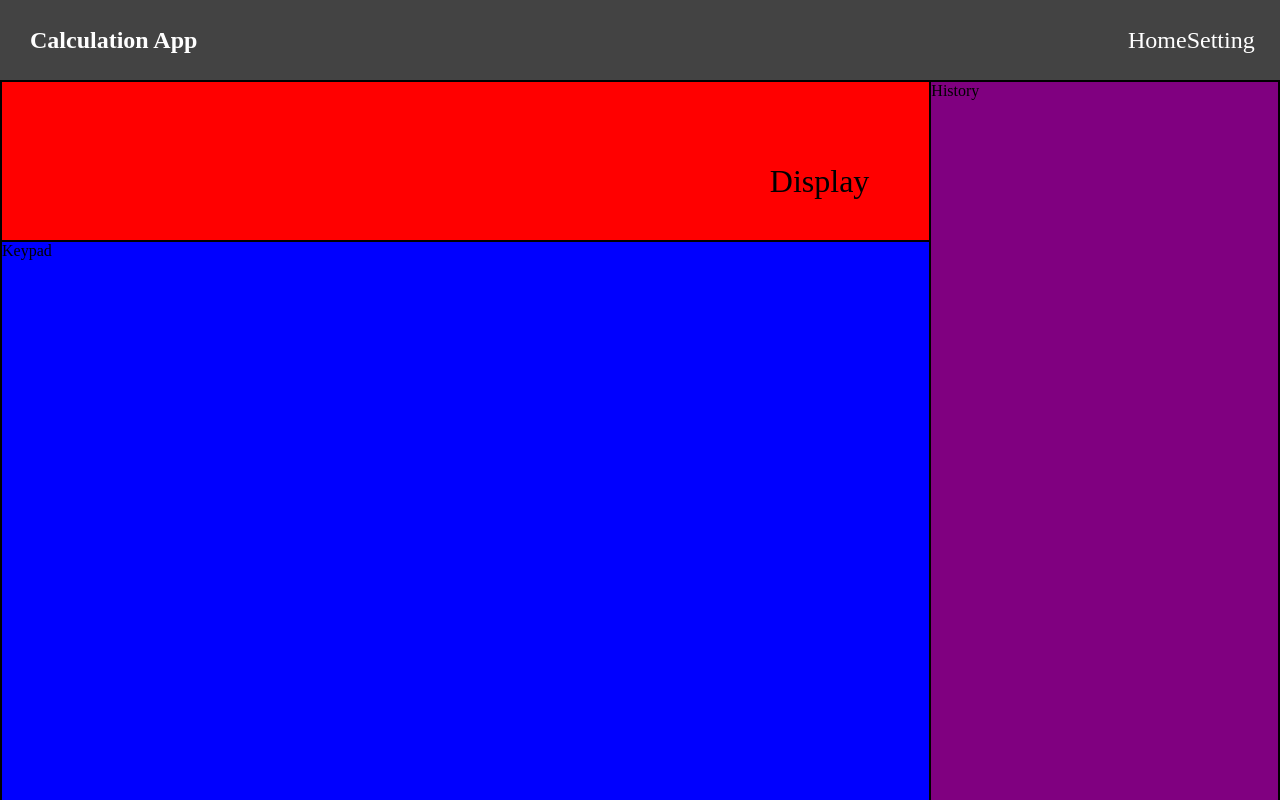
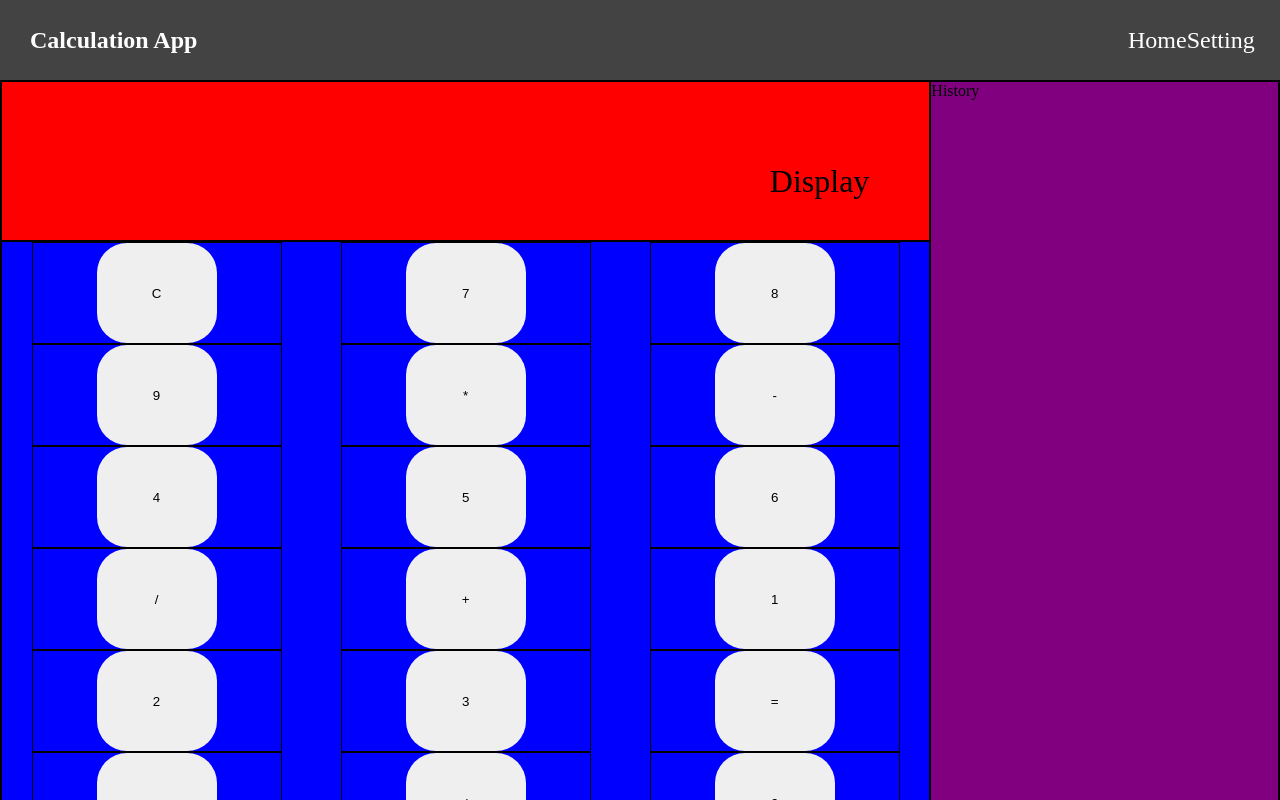
Before and after one commit to Dima311994/Calculation, a React (Create React App) app: page / in a window 1280 px wide. Shown: the top 800 px of the page. Built offline with nearby package versions, Linux system fonts and the light colour scheme.

Commit message:
feat: added button from array numberOperand.js

```diff
--- a/src/components/keypad/Keypad.css
+++ b/src/components/keypad/Keypad.css
@@ -1,5 +1,24 @@
-.keypad-cont{
-	height: 70vh;
-	border: 1px solid #000;
-	background: blue;
+.keypad-cont {
+  height: 70vh;
+  display: flex;
+  flex-wrap: wrap;
+  justify-content: space-around;
+  border: 1px solid #000;
+  background: blue;
 }
+
+.btn-cont-keypad {
+  width: 250px;
+  display: flex;
+  justify-content: center;
+  align-items: center;
+  border: 1px solid #000;
+}
+
+.btn-keypad {
+  width: 120px;
+  height: 100px;
+  border: gray;
+  border-radius: 30px;
+  cursor: pointer;
+}
--- a/src/components/keypad/Keypad.jsx
+++ b/src/components/keypad/Keypad.jsx
@@ -1,9 +1,22 @@
-import React, { Component } from 'react'
-
+import React, { Component } from "react";
+import numberOperand from "../../constants/numberOperand";
 export default class Keypad extends Component {
   render() {
-	return (
-	  <div className="keypad-cont">Keypad</div>
-	)
+    return (
+      <div className="keypad-cont">
+        {/* <button className="btn-keypad">C</button>
+		  <button className="btn-keypad">7</button>
+		  <button className="btn-keypad">8</button>
+		  <button className="btn-keypad">9</button>
+		  <button className="btn-keypad">*</button> */}
+        {numberOperand.map((i) => {
+          return (
+            <div className="btn-cont-keypad">
+              <button className="btn-keypad">{i}</button>
+            </div>
+          );
+        })}
+      </div>
+    );
   }
 }
```
